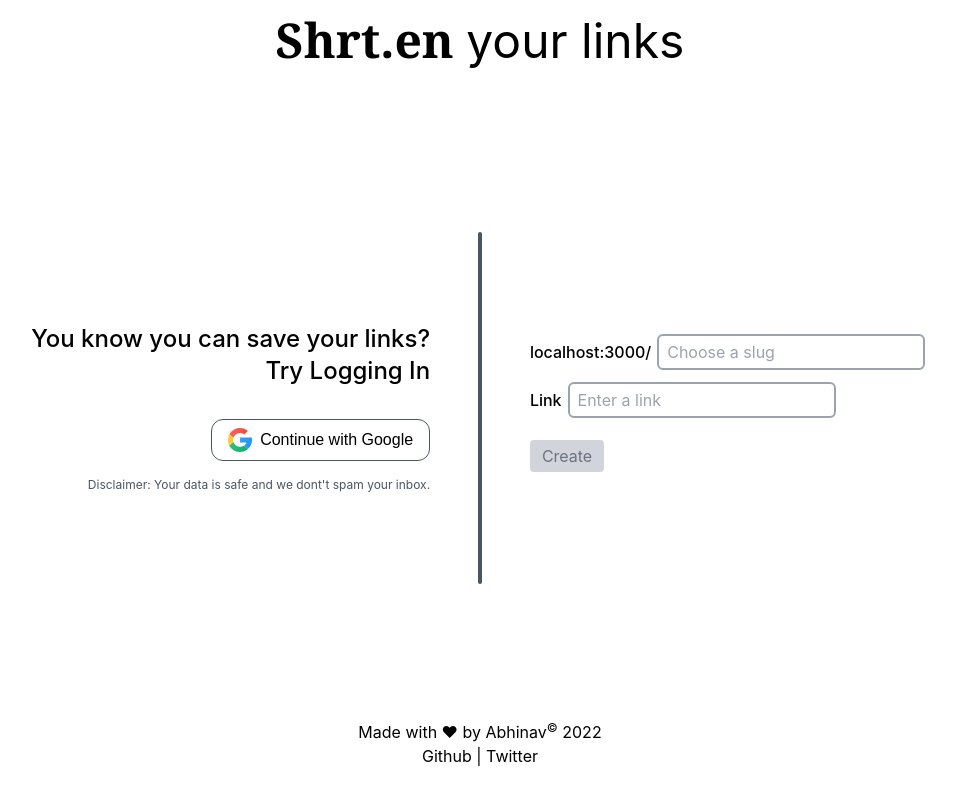
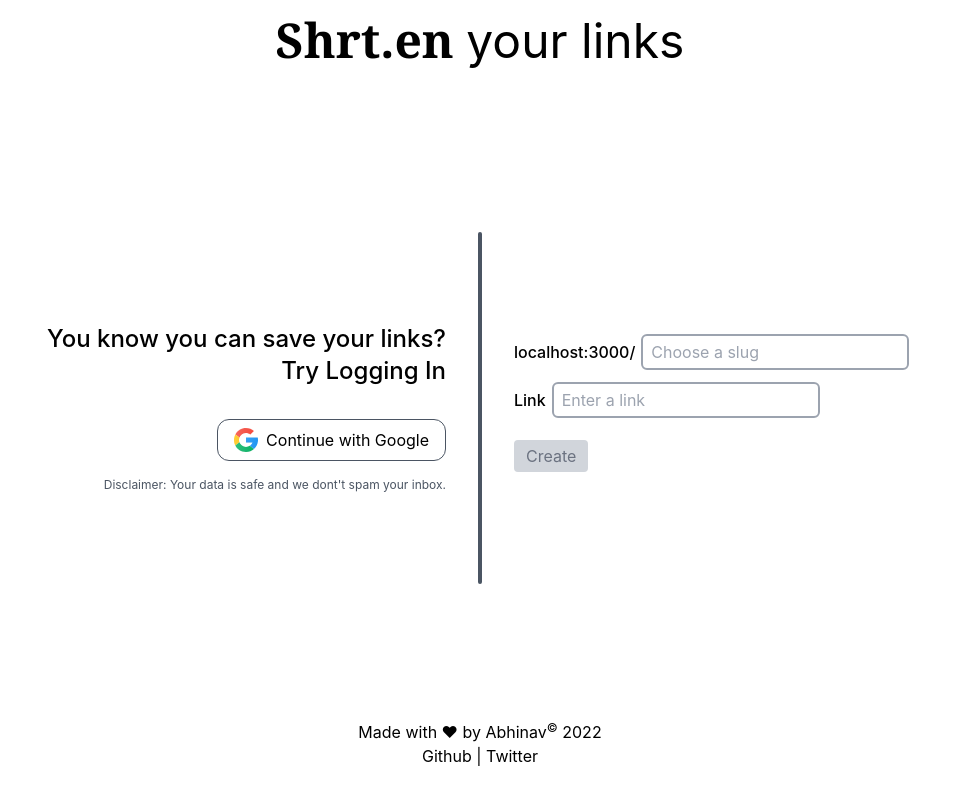
Before and after one commit to abhinav-raman/shrtn, a Next.js app: page / in a window 1280 px wide. Shown: the whole page, without its empty margins (160-1116 px from the left). Built offline with nearby package versions, Linux system fonts and the light colour scheme; no server answers.

Commit message:
Changed schema to add email

```diff
--- a/src/components/GoogleLoginBtn.tsx
+++ b/src/components/GoogleLoginBtn.tsx
@@ -9,7 +9,7 @@ const GoogleLoginBtn = () => {
 			className="h-max flex border border-gray-600 rounded-xl py-2 px-4"
 			onClick={() => signIn("google")}
 		>
-			<p className="flex text-base  font-josefin">
+			<p className="flex tex-base">
 				<span className="relative h-6 w-6 mr-2">
 					<Image src={googleLogo} alt="google" layout="fill" />
 				</span>
--- a/src/components/HomeLogin.tsx
+++ b/src/components/HomeLogin.tsx
@@ -13,7 +13,7 @@ const HomeLogin = ({ userData }: HomeLoginProps) => {
 	if (!userData) {
 		return (
 			<section
-				className={`w-1/2 flex justify-center flex-col p-4 transition-width duration-300 ease-out hover:w-4/5`}
+				className={`w-1/2 pr-8 flex justify-center flex-col p-4 transition-width duration-300 ease-out hover:w-4/5`}
 			>
 				<div className="w-full flex items-end flex-col">
 					<h1 className="w-full text-right text-2xl mb-4 font-medium">
@@ -33,7 +33,7 @@ const HomeLogin = ({ userData }: HomeLoginProps) => {
 
 	return (
 		<section
-			className={`w-1/2 flex justify-center flex-col p-4 transition-width duration-300 ease-out hover:w-4/5`}
+			className={`w-1/2 pr-8 flex justify-center flex-col p-4 transition-width duration-300 ease-out hover:w-4/5`}
 		>
 			<h1 className="w-full text-right text-4xl my-2">{userData.user?.name}</h1>
 			<h3 className="w-full text-right text-xl my-2">{userData.user?.email}</h3>
--- a/src/components/LinkCreateForm.tsx
+++ b/src/components/LinkCreateForm.tsx
@@ -1,6 +1,9 @@
+import { useSession } from "next-auth/react";
 import { useState } from "react";
 
 const LinkCreateForm = () => {
+	const { data } = useSession();
+
 	const [enteredUserLink, setEnteredUserLink] = useState("");
 	const [enteredSlug, setEnteredSlug] = useState("");
 	const [responseData, setResponseData] = useState<undefined | any>(null);
@@ -11,7 +14,7 @@ const LinkCreateForm = () => {
 
 		const result: any = await (
 			await fetch(
-				`/api/create-url?slug=${enteredSlug}&userLink=${enteredUserLink}`
+				`/api/create-url?slug=${enteredSlug}&userLink=${enteredUserLink}&email=${data?.user?.email}`
 			)
 		).json();
 		setResponseData(result);
@@ -19,7 +22,7 @@ const LinkCreateForm = () => {
 	};
 	return (
 		<section
-			className={`w-1/2 flex justify-center flex-col p-4 transition-width duration-300 ease-out hover:w-4/5 ${
+			className={`w-1/2 pl-8 flex justify-center flex-col p-4 transition-width duration-300 ease-out hover:w-4/5 ${
 				areInputsFocused ? "w-4/5" : ""
 			}`}
 		>
@@ -36,8 +39,8 @@ const LinkCreateForm = () => {
 					className="outline outline-2 outline-gray-400 rounded px-2 py-[2px] focus:outline-[3px] focus:outline-teal-600"
 					placeholder="Choose a slug"
 					onChange={({ target }) => setEnteredSlug(target.value)}
-          onFocus={() => setAreInputsFocused(true)}
-          onBlur={() => setAreInputsFocused(false)}
+					onFocus={() => setAreInputsFocused(true)}
+					onBlur={() => setAreInputsFocused(false)}
 				/>
 			</div>
 			<div className="w-full flex my-2">
@@ -49,8 +52,8 @@ const LinkCreateForm = () => {
 					className="outline outline-2 outline-gray-400 rounded px-2 py-[2px] focus:outline-[3px] focus:outline-teal-600"
 					placeholder="Enter a link"
 					onChange={({ target }) => setEnteredUserLink(target.value)}
-          onFocus={() => setAreInputsFocused(true)}
-          onBlur={() => setAreInputsFocused(false)}
+					onFocus={() => setAreInputsFocused(true)}
+					onBlur={() => setAreInputsFocused(false)}
 				/>
 			</div>
 			<div className="w-full text-left my-4">
--- a/src/pages/api/create-url.ts
+++ b/src/pages/api/create-url.ts
@@ -9,6 +9,7 @@ export default async function handler(
 ) {
 	const slug = req.query["slug"];
 	const userLink = req.query["userLink"];
+	const email = req.query["email"];
 
 	console.log("slug", slug);
 	console.log("userLink", userLink);
@@ -41,6 +42,7 @@ export default async function handler(
 			createdAt: new Date(),
 			url: userLink,
 			shortUrl: `${BASE_URL}/${slug}`,
+			userEmail: `${email}`,
 		},
 	});
 
--- a/src/pages/index.tsx
+++ b/src/pages/index.tsx
@@ -37,7 +37,7 @@ const Home: NextPage<HomeProps> = ({ userData }: HomeProps) => {
 
 			<main className="flex w-full justify-center p-4 h-[calc(60vh-6rem)]">
 				<HomeLogin userData={userData} />
-				<span className="w-[4px] mx-8 bg-gray-600 h-full rounded"></span>
+				<span className="w-[4px] bg-gray-600 h-full rounded"></span>
 				<LinkCreateForm />
 			</main>
 		</>
```
Also changed, not shown: src/pages/[slug].tsx (renamed from src/pages/[slug].ts), 1 other file (tests, documents, lock files or other folders).
